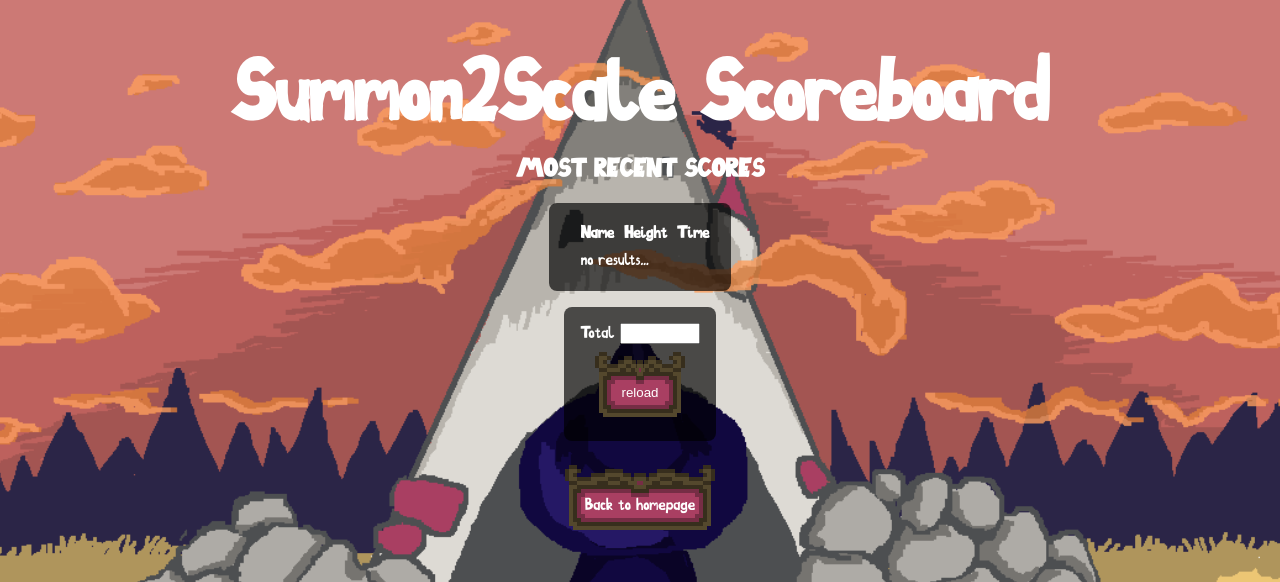
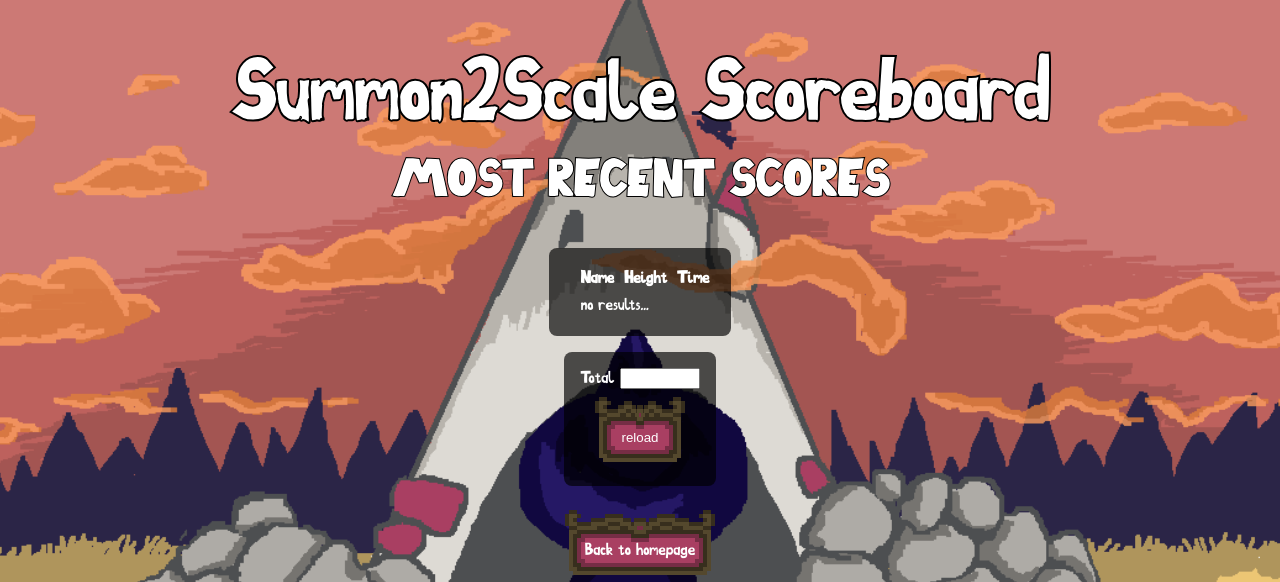
Before and after one commit to alifeee/gmtk_scoreboard, a Flask app: page /scoreboard/new in a window 1280 px wide. Shown: the top 582 px of the page. Run offline with Flask 3, Linux system fonts and the light colour scheme; data that the repository does not hold is empty.

Commit message:
outline text

```diff
--- a/static/stylesheet.css
+++ b/static/stylesheet.css
@@ -45,9 +45,12 @@ h1 {
   font-size: 5rem;
   text-align: center;
   margin-bottom: 0;
+  -webkit-text-stroke: 2px black;
 }
 h2 {
   margin-top: 0;
+  font-size: 3rem;
+  -webkit-text-stroke: 1px black;
 }
 
 p {
```
